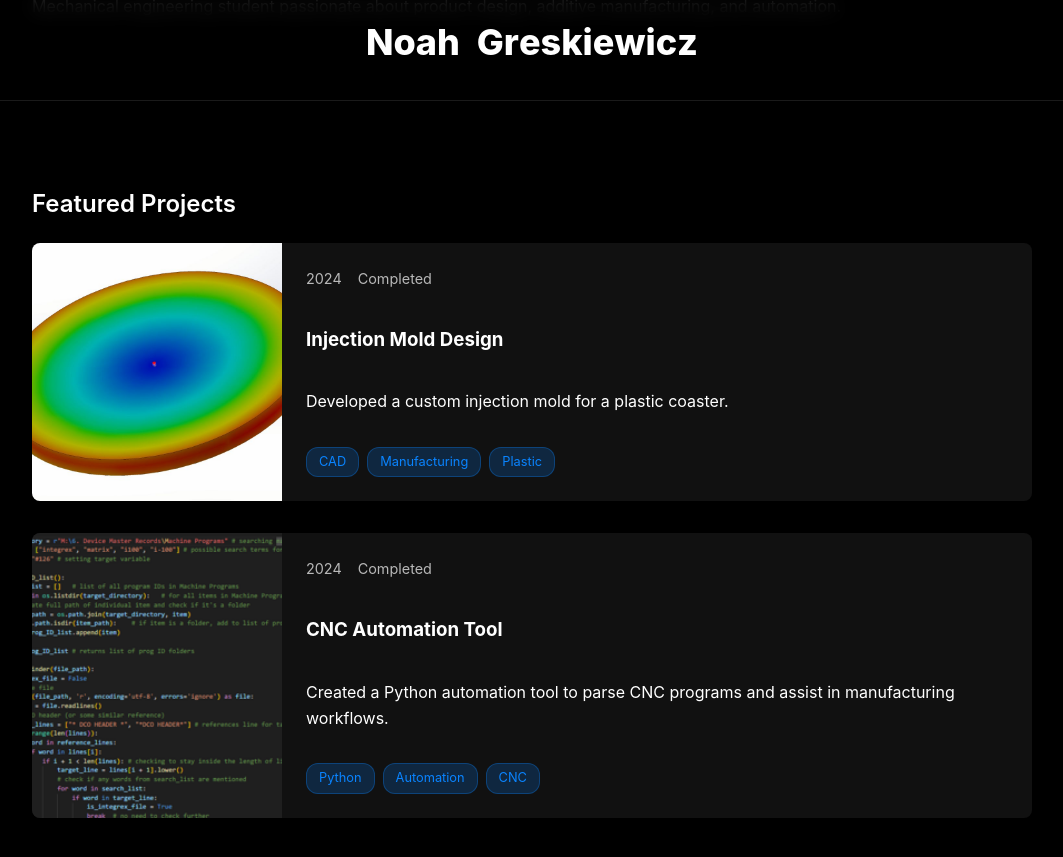
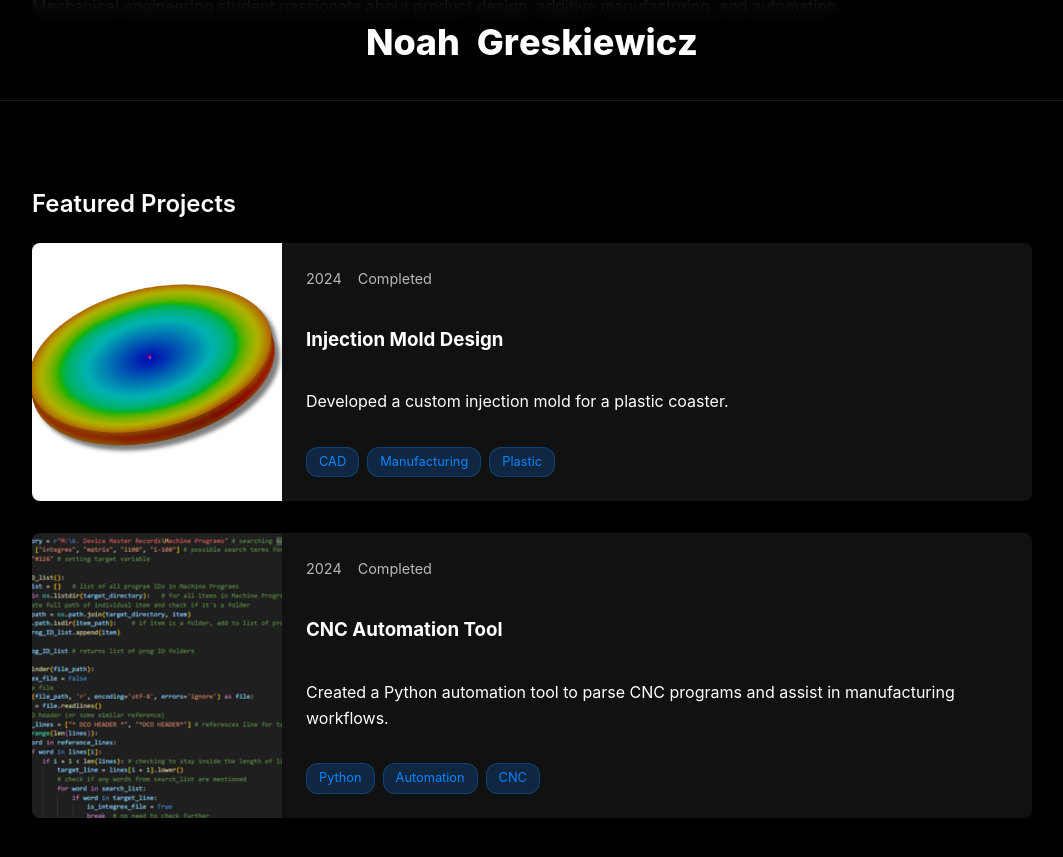
Before and after one commit to ngreskie/ngreskie.github.io, a Jekyll site: the page built from index.md, in a window 1280 px wide and 900 px high, scrolled down 322 px. Shown: the top 857 px of the window, without its empty margins (108-1171 px from the left). Built offline with Jekyll 4.4.1, drawn with Linux system fonts in a browser that asks for light colours.

Commit message:
photo change

```diff
--- a/_data/projects.yml
+++ b/_data/projects.yml
@@ -29,7 +29,7 @@ injection-mold:
   shortDescription: "Developed a custom injection mold for a plastic coaster."
   date: "2024"
   status: "Completed"
-  image: "/assets/images/coaster_sim.jpg"
+  image: "/assets/images/coaster_sim.png"
   tags: ["CAD", "Manufacturing", "Plastic"]
   featured: true
   fullDescription: |
```
Also changed, not shown: assets/images/coaster_sim.png (added).
